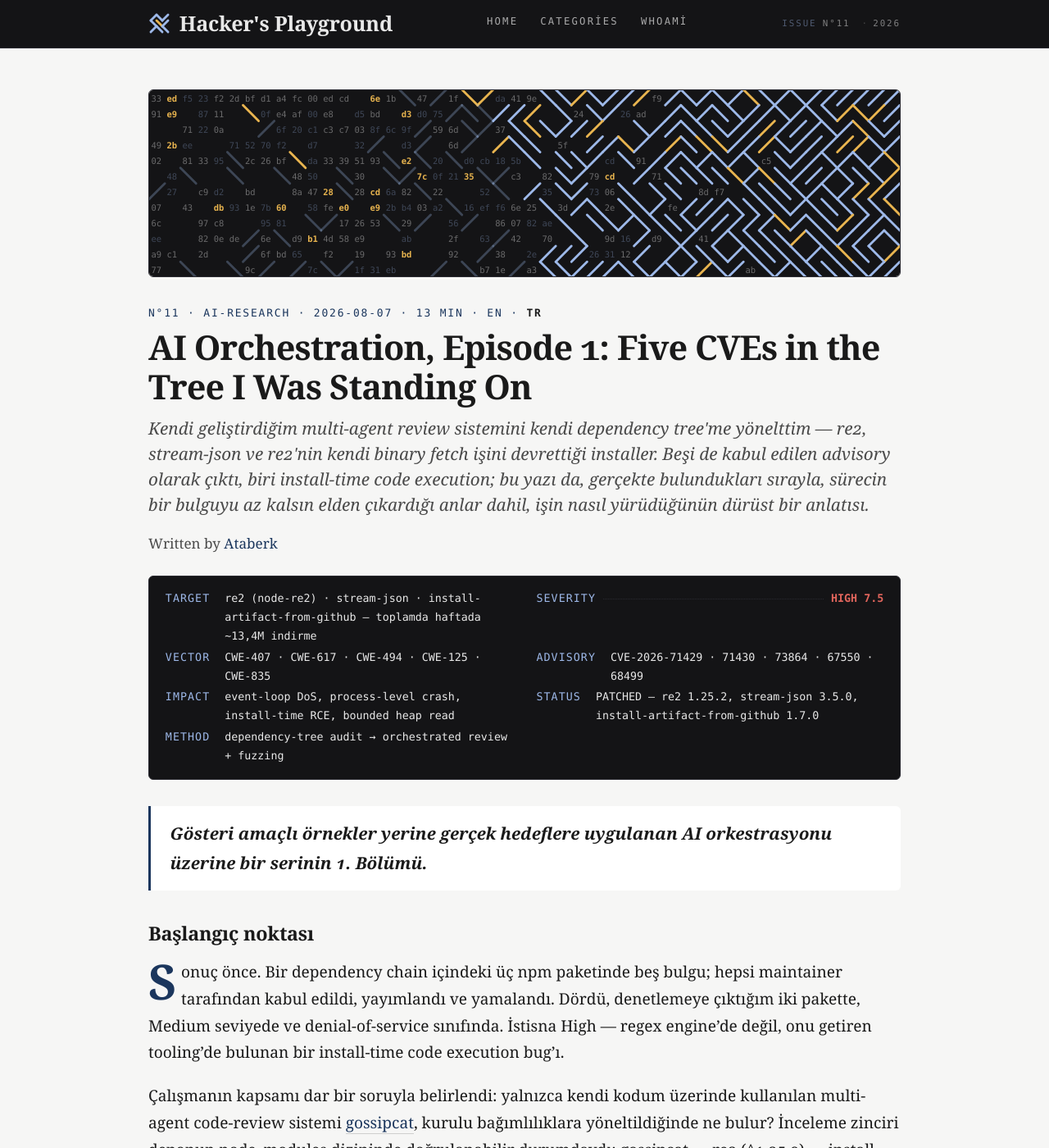
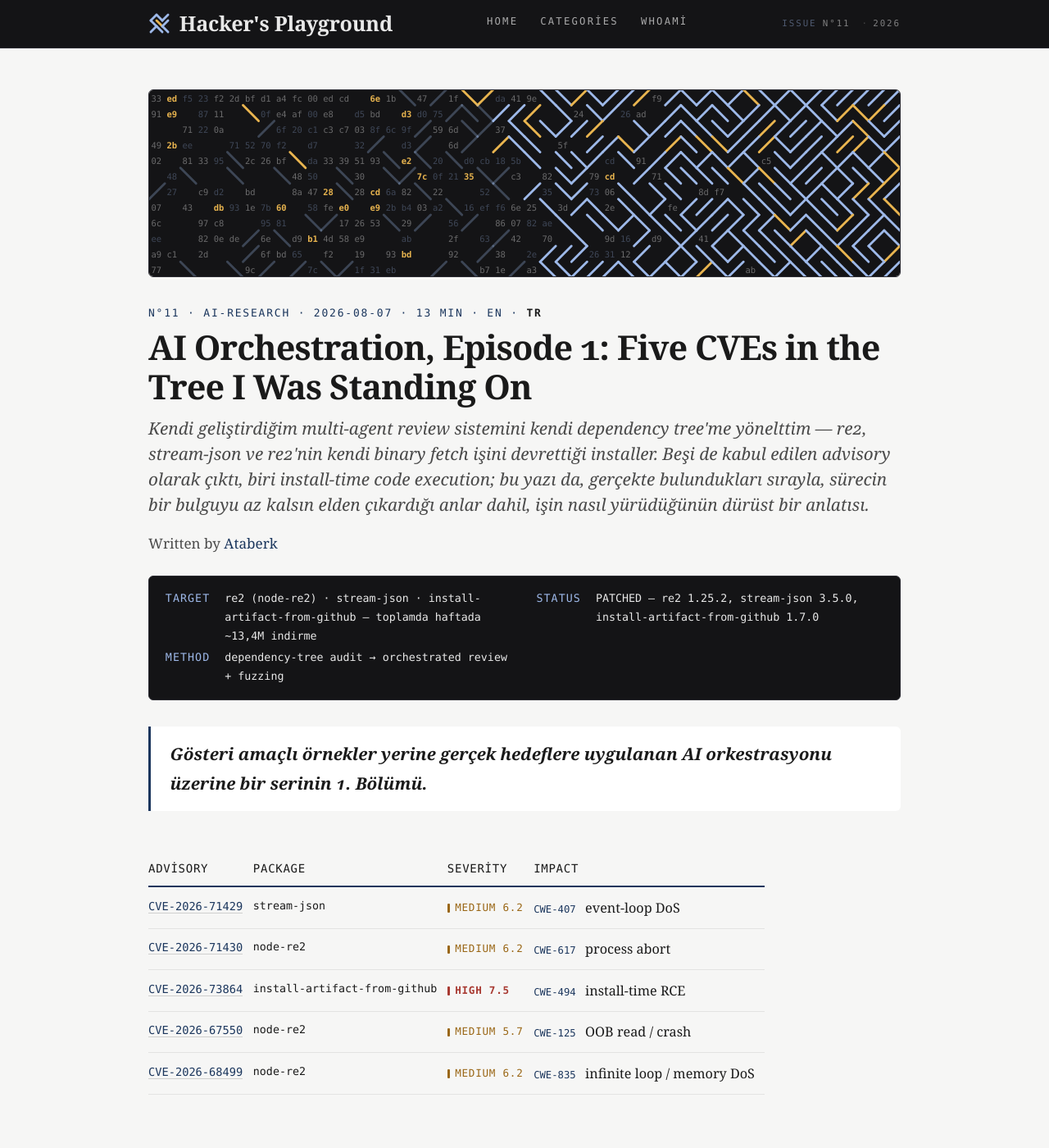
Before and after one commit to ataberk-xyz/ataberk-xyz.github.io, a Jekyll site: the page built from _tr/2026-08-07-five-cves-in-my-own-dependency-tree.md, in a window 1280 px wide and 1400 px high. Shown: the whole window at 82% size. Built offline with Jekyll 4.4.1, drawn with Linux system fonts in a browser that asks for light colours.

Commit message:
post: fix ledger showing one blanket severity for five different findings
The ledger's SEVERITY/VECTOR/ADVISORY/IMPACT fields are single scalars,
designed for a one-finding post. With five findings at different
severities, "HIGH 7.5" read as if it applied to all of them, when four
are actually Medium. Drop those fields from the ledger (keep TARGET/
STATUS/METHOD, which are genuinely aggregate) and add a proper
per-finding table right under the intro, reusing the .adv/.adv-wrap/.sv/
.cwe components already established on the About page.

Co-Authored-By: Claude Sonnet 5 <noreply@anthropic.com>

```diff
--- a/_tr/2026-08-07-five-cves-in-my-own-dependency-tree.md
+++ b/_tr/2026-08-07-five-cves-in-my-own-dependency-tree.md
@@ -9,16 +9,52 @@ categories: [ai-research]
 tags: [orchestration, gossipcat, npm, cve, fuzzing, supply-chain]
 ledger:
   target: "re2 (node-re2) · stream-json · install-artifact-from-github — toplamda haftada ~13,4M indirme"
-  severity: "HIGH 7.5"
-  vector: "CWE-407 · CWE-617 · CWE-494 · CWE-125 · CWE-835"
-  advisory: "CVE-2026-71429 · 71430 · 73864 · 67550 · 68499"
-  impact: "event-loop DoS, process-level crash, install-time RCE, bounded heap read"
   status: "PATCHED — re2 1.25.2, stream-json 3.5.0, install-artifact-from-github 1.7.0"
   method: "dependency-tree audit → orchestrated review + fuzzing"
 summary: "Kendi geliştirdiğim multi-agent review sistemini kendi dependency tree'me yönelttim — re2, stream-json ve re2'nin kendi binary fetch işini devrettiği installer. Beşi de kabul edilen advisory olarak çıktı, biri install-time code execution; bu yazı da, gerçekte bulundukları sırayla, sürecin bir bulguyu az kalsın elden çıkardığı anlar dahil, işin nasıl yürüdüğünün dürüst bir anlatısı."
 ---
 
 > **Gösteri amaçlı örnekler yerine gerçek hedeflere uygulanan AI orkestrasyonu üzerine bir serinin 1. Bölümü.**
+
+<div class="adv-wrap">
+<table class="adv">
+  <thead>
+    <tr><th>Advisory</th><th>Package</th><th>Severity</th><th>Impact</th></tr>
+  </thead>
+  <tbody>
+    <tr>
+      <td><a href="https://github.com/uhop/stream-json/security/advisories/GHSA-528h-pc64-c93x">CVE-2026-71429</a></td>
+      <td>stream-json</td>
+      <td><span class="sv sv-med">MEDIUM 6.2</span></td>
+      <td><span class="cwe">CWE-407</span> event-loop DoS</td>
+    </tr>
+    <tr>
+      <td><a href="https://github.com/uhop/node-re2/security/advisories/GHSA-8hcv-x26h-mcgp">CVE-2026-71430</a></td>
+      <td>node-re2</td>
+      <td><span class="sv sv-med">MEDIUM 6.2</span></td>
+      <td><span class="cwe">CWE-617</span> process abort</td>
+    </tr>
+    <tr>
+      <td><a href="https://github.com/uhop/install-artifact-from-github/security/advisories/GHSA-88q3-gch3-5396">CVE-2026-73864</a></td>
+      <td>install-artifact-from-github</td>
+      <td><span class="sv sv-high">HIGH 7.5</span></td>
+      <td><span class="cwe">CWE-494</span> install-time RCE</td>
+    </tr>
+    <tr>
+      <td><a href="https://github.com/uhop/node-re2/security/advisories/GHSA-ff84-5f28-78qj">CVE-2026-67550</a></td>
+      <td>node-re2</td>
+      <td><span class="sv sv-med">MEDIUM 5.7</span></td>
+      <td><span class="cwe">CWE-125</span> OOB read / crash</td>
+    </tr>
+    <tr>
+      <td><a href="https://github.com/uhop/node-re2/security/advisories/GHSA-6hxr-mr5r-9836">CVE-2026-68499</a></td>
+      <td>node-re2</td>
+      <td><span class="sv sv-med">MEDIUM 6.2</span></td>
+      <td><span class="cwe">CWE-835</span> infinite loop / memory DoS</td>
+    </tr>
+  </tbody>
+</table>
+</div>
 
 ### Başlangıç noktası
 
```
Also changed, not shown: _posts/2026-08-07-five-cves-in-my-own-dependency-tree.md (+40 -4 lines).
